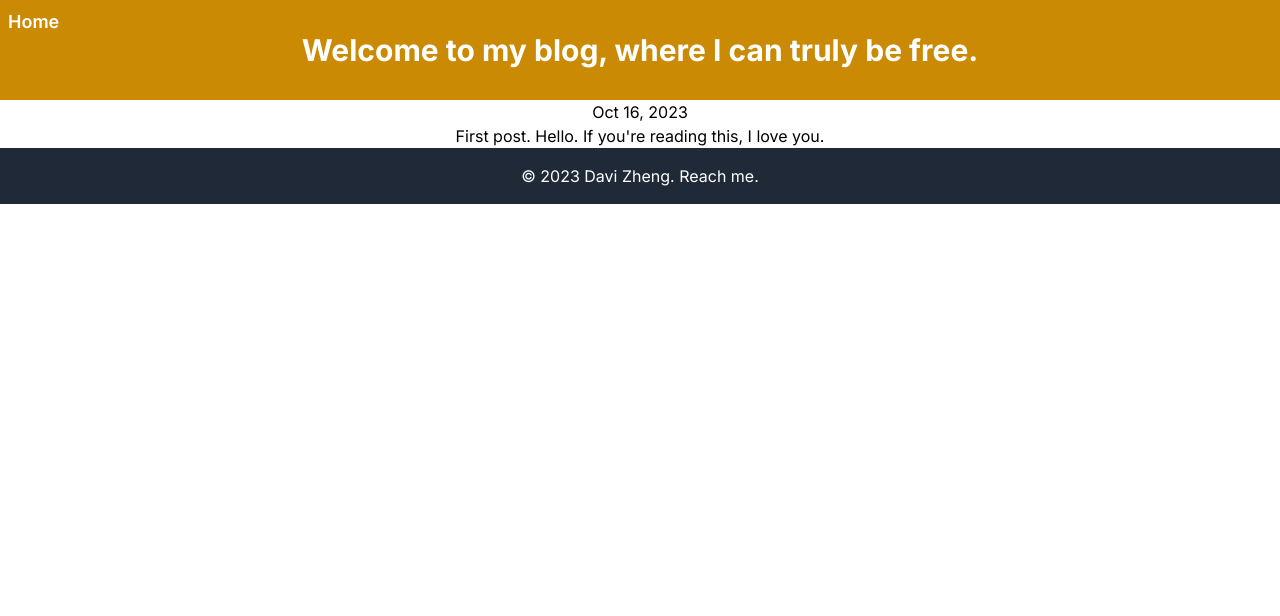
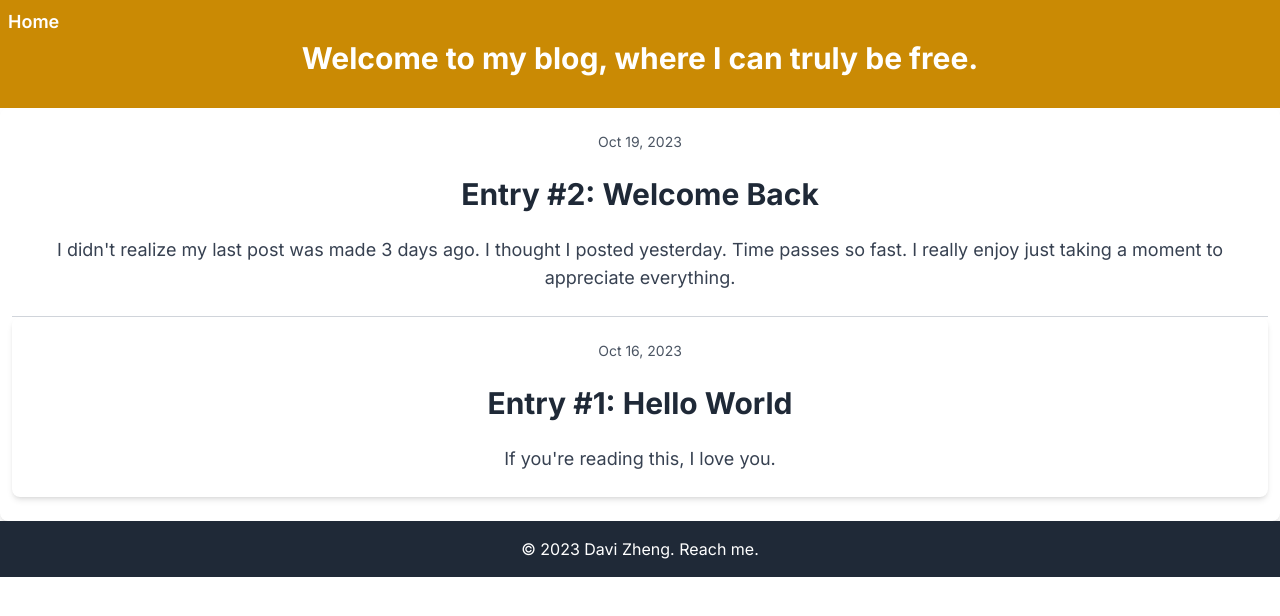
Before and after one commit to DaviZCodes/my-website-bento, a Next.js app: page /blog in a window 1280 px wide. Shown: the top 616 px of the page. Built offline with nearby package versions, Linux system fonts and the light colour scheme.

Commit message:
added a post

```diff
--- a/src/app/blog/BlogPosts.tsx
+++ b/src/app/blog/BlogPosts.tsx
@@ -1,8 +1,33 @@
 export default function BlogPosts() {
   return (
-    <div className="text-center">
-      <div>Oct 16, 2023</div>
-      <div>First post. Hello. If you&apos;re reading this, I love you.</div>
+    <div>
+      <div className="bg-white rounded-lg shadow-md py-6 pl-3 pr-3 text-center">
+        <div className="text-gray-600 text-sm">Oct 19, 2023</div>
+        <div className="text-3xl font-bold text-gray-800 my-6">
+          Entry #2: Welcome Back
+        </div>
+        <div className="text-gray-700 text-lg leading-7">
+          I didn't realize my last post was made 3 days ago. I thought I posted
+          yesterday. Time passes so fast. I really enjoy just taking a moment to
+          appreciate everything.
+        </div>
+
+        <HorizontalLine />
+
+        <div className="bg-white rounded-lg shadow-md py-6 pl-3 pr-3 text-center">
+          <div className="text-gray-600 text-sm">Oct 16, 2023</div>
+          <div className="text-3xl font-bold text-gray-800 my-6">
+            Entry #1: Hello World
+          </div>
+          <div className="text-gray-700 text-lg leading-7">
+            If you're reading this, I love you.
+          </div>
+        </div>
+      </div>
     </div>
   );
 }
+
+function HorizontalLine() {
+  return <hr className="mt-6 border-gray-300" />;
+}
--- a/src/app/blog/Header.tsx
+++ b/src/app/blog/Header.tsx
@@ -4,12 +4,12 @@ export default function Header() {
   return (
     <header className="bg-yellow-600">
       <div className="text-white text-center py-8 p-2">
-        <h1 className="text-3xl font-bold">
+        <h1 className="mt-2 text-3xl font-bold">
           Welcome to my blog, where I can truly be free.
         </h1>
       </div>
-      <div className="absolute top-0 pl-2 pt-2">
-        <Link href="/" className="text-white font-semibold text-lg bold">
+      <div className="flex justify-center absolute top-0 w-full pt-3 sm:w-auto sm:pl-2 sm:pt-2">
+        <Link href="/blog" className="text-white font-semibold text-lg bold">
           Home
         </Link>
       </div>
```
